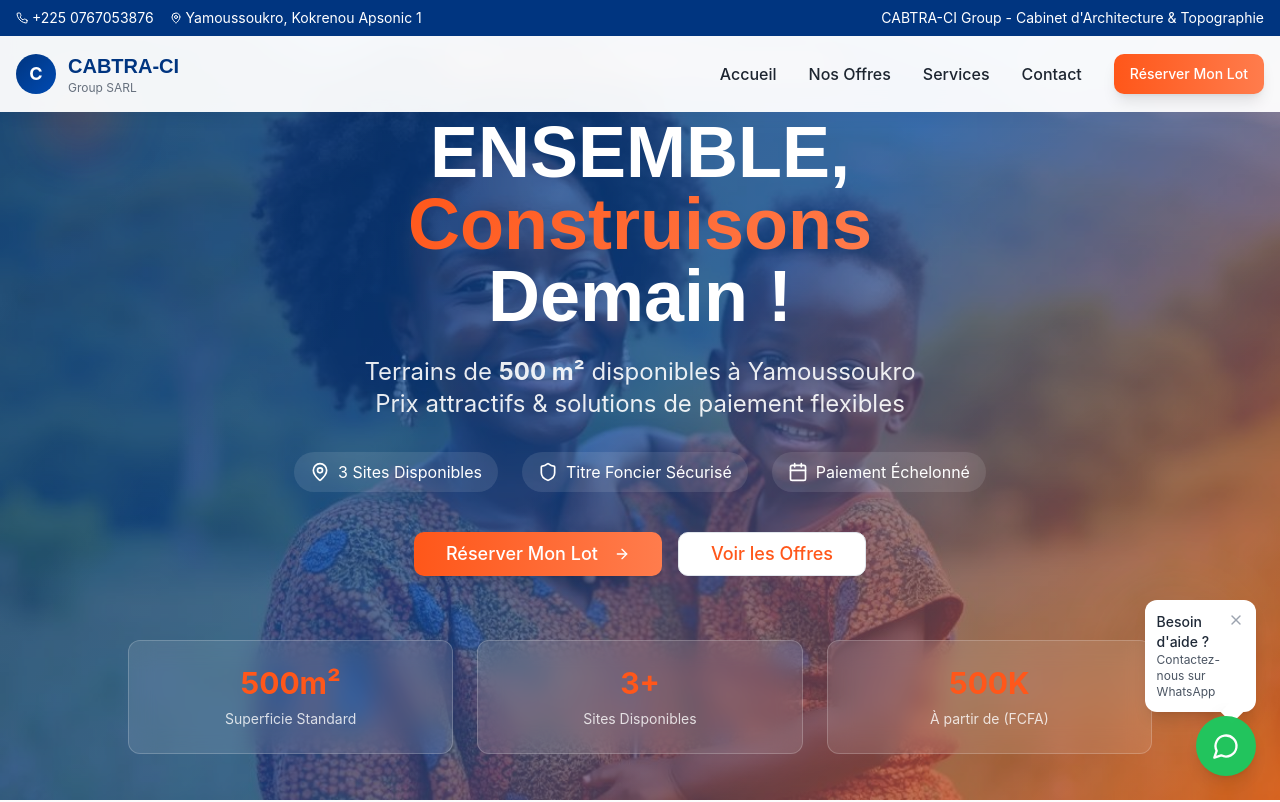
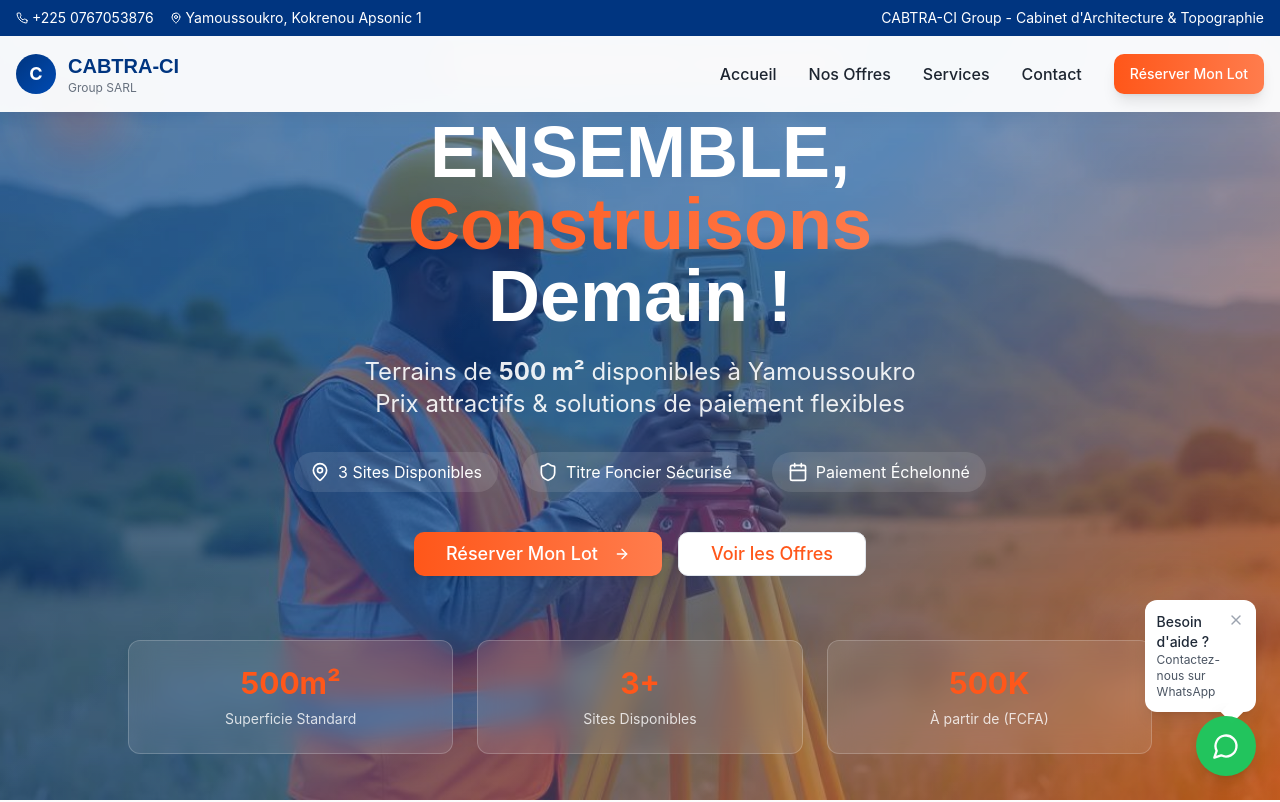
Before and after one commit to arnaud2029/cabtra-build-grow, a React (Vite) app: page / in a window 1280 px wide. Shown: the top 802 px of the page. Built offline with nearby package versions, Linux system fonts and the light colour scheme.

Commit message:
Update hero image
Change the background image to an attractive and well-presented image of a person using a surveying device.

```diff
--- a/src/components/Hero.tsx
+++ b/src/components/Hero.tsx
@@ -1,7 +1,7 @@
 import React from 'react';
 import { ArrowRight, MapPin, Calendar, Shield } from 'lucide-react';
 import { Button } from '@/components/ui/button';
-import heroFamily from '@/assets/hero-family.jpg';
+import heroSurveyor from '@/assets/hero-surveyor.jpg';
 
 const Hero = () => {
   return (
@@ -9,9 +9,9 @@ const Hero = () => {
       {/* Background with Gradient Overlay */}
       <div className="absolute inset-0 hero-gradient"></div>
       <div
-        className="absolute inset-0 opacity-30"
+        className="absolute inset-0 opacity-40"
         style={{
-          backgroundImage: `url(${heroFamily})`,
+          backgroundImage: `url(${heroSurveyor})`,
           backgroundSize: 'cover',
           backgroundPosition: 'center',
         }}
```
Also changed, not shown: src/assets/hero-surveyor.jpg (added).
